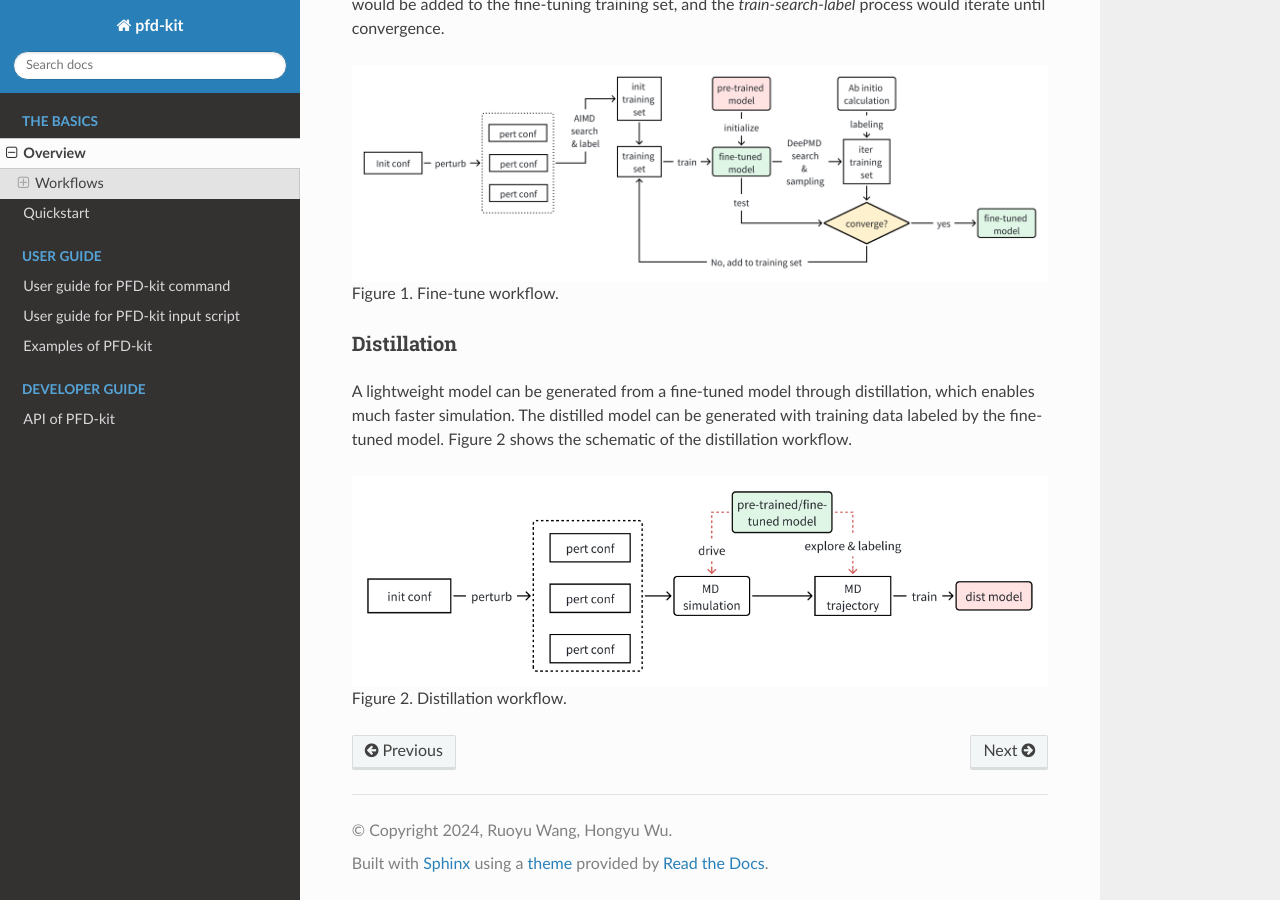
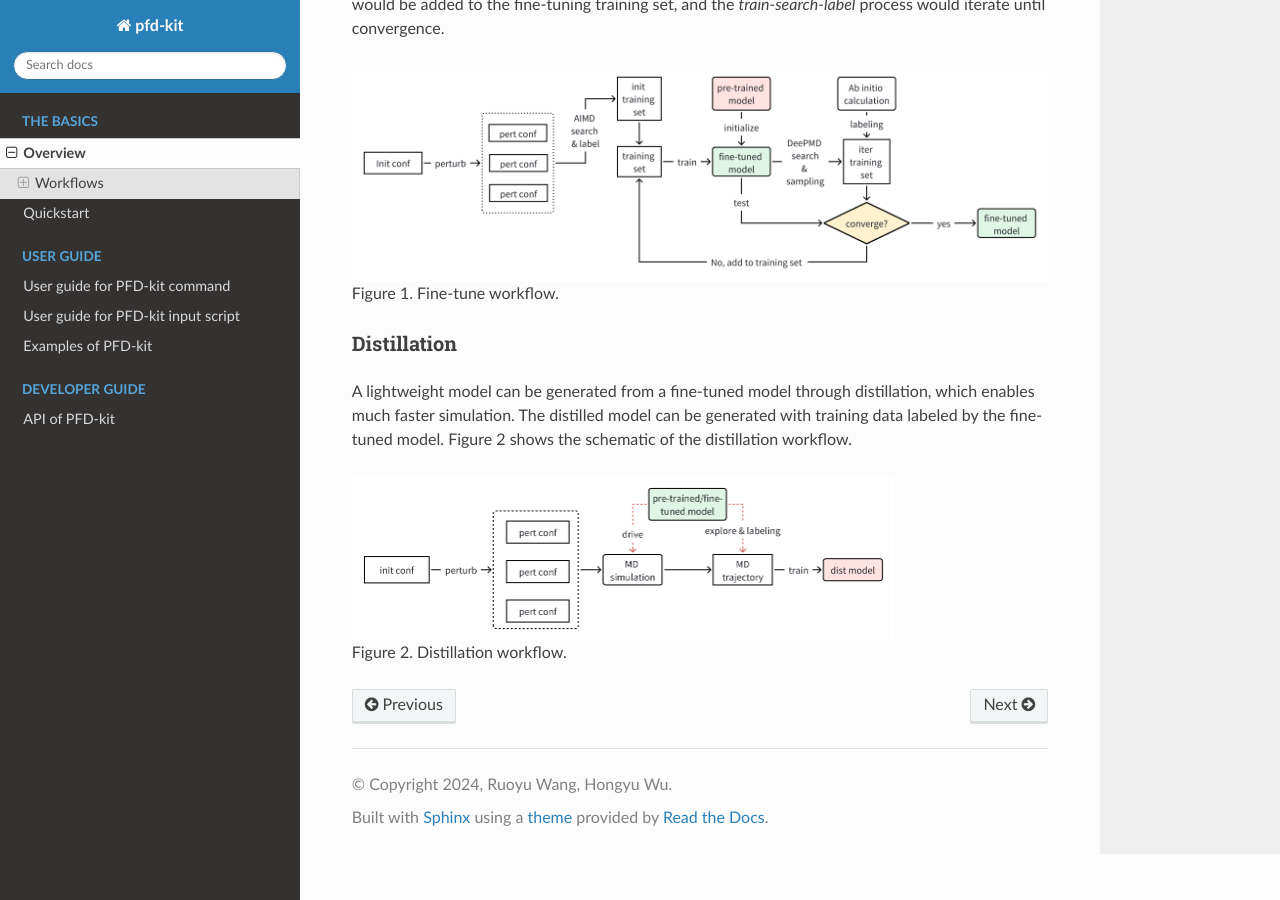
Before and after one commit to ruoyuwang1995nya/pfd-kit, a Sphinx documentation site: the page built from docs/basics/overview.md, in a window 1280 px wide and 900 px high, scrolled down 537 px. Built offline with Sphinx 7.4.7 and the Read the Docs theme 3.1.0, drawn with Linux system fonts in a browser that asks for light colours.

Commit message:
fix: update docs

```diff
--- a/docs/basics/overview.md
+++ b/docs/basics/overview.md
@@ -13,6 +13,6 @@ Fig.1 shows the schematic of fine-tuning workflow. Given the initial structures
 ### Distillation
 A lightweight model can be generated from a fine-tuned model through distillation, which enables much faster simulation. The distilled model can be generated with training data labeled by the fine-tuned model. Figure 2 shows the schematic of the distillation workflow.
  <div>
-    <img src="../_static/distillation.png" alt="Fig2" style="zoom: 35%;">
+    <img src="../_static/distillation.png" alt="Fig2" style="zoom: 25%;">
     <p style='font-size:1.0rem; font-weight:none'>Figure 2. Distillation workflow.</p>
 </div>
```
